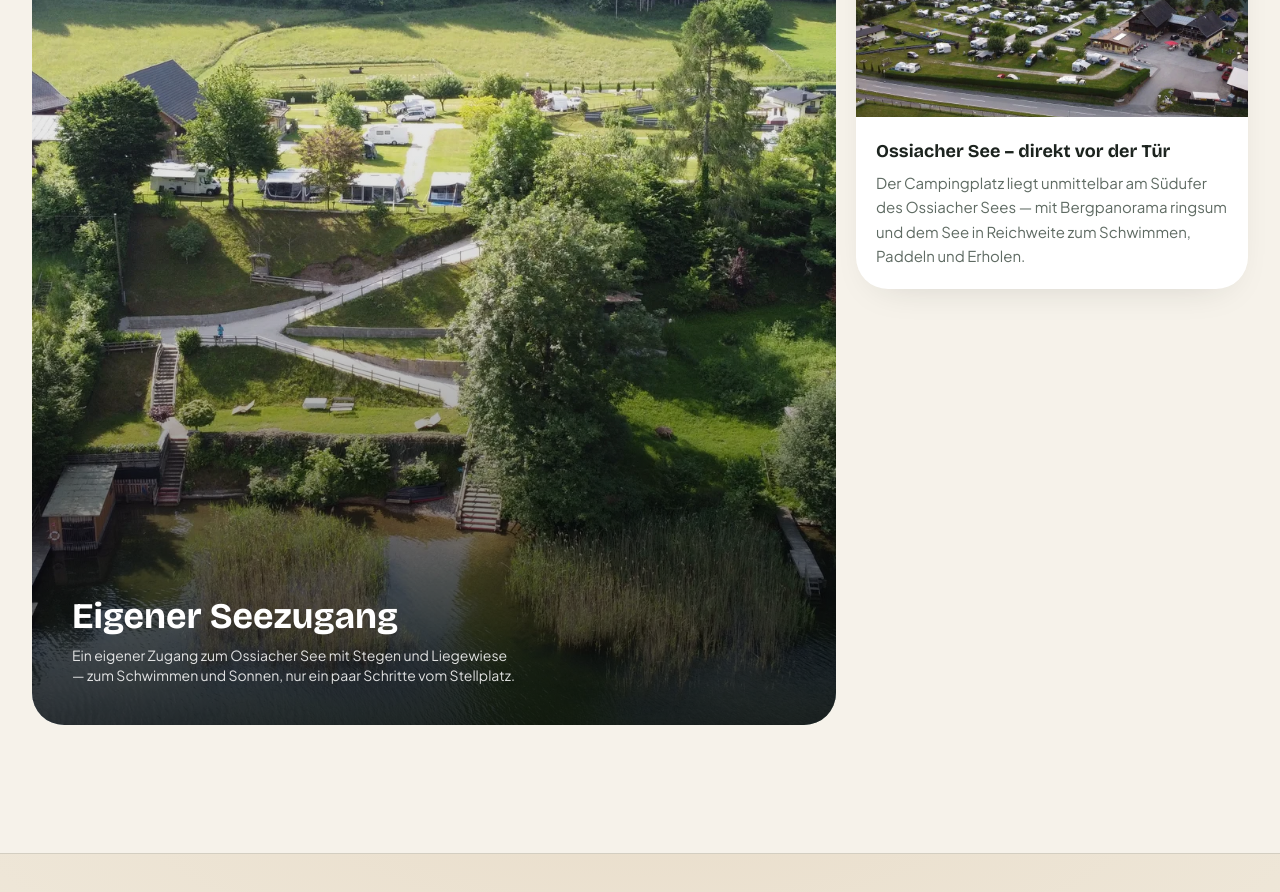
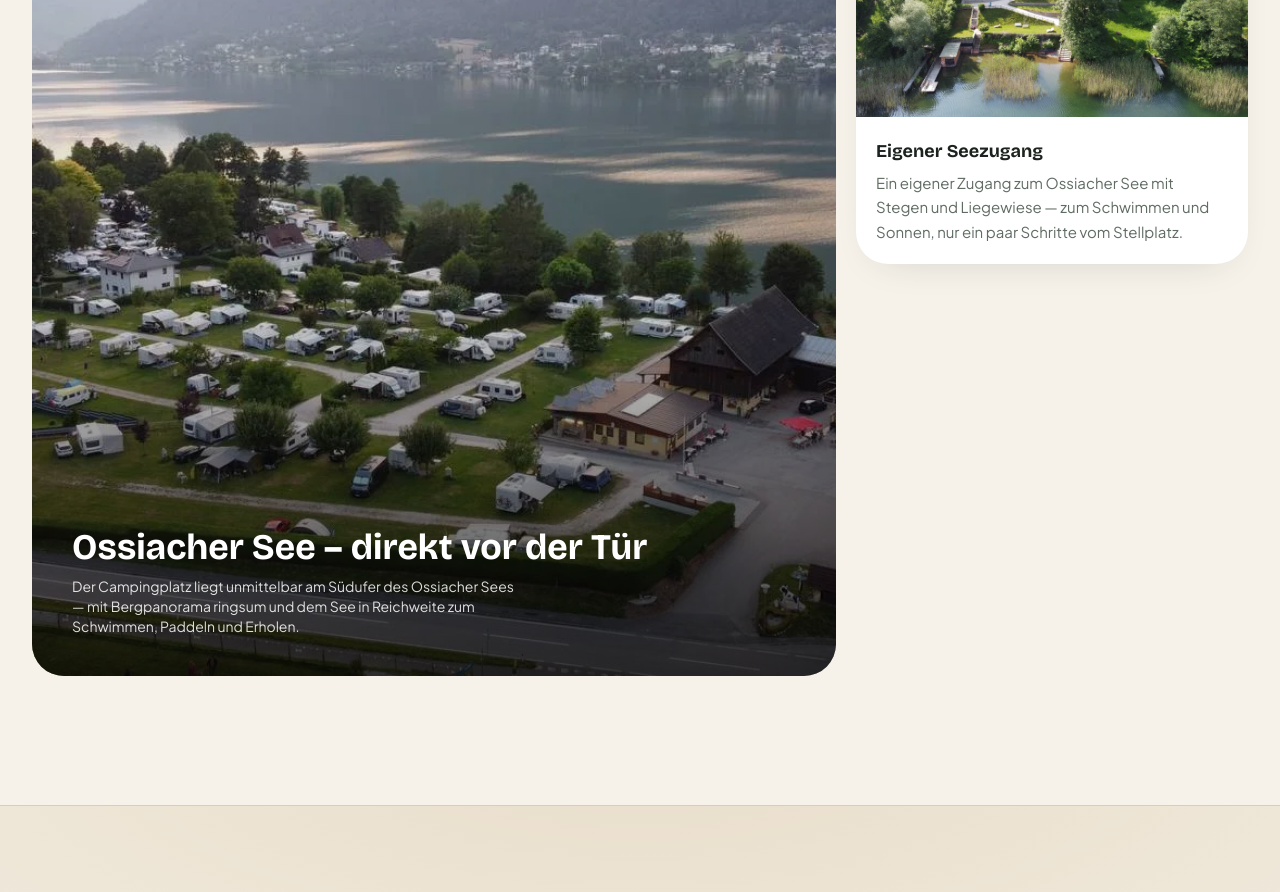
Before and after one commit to Lellino-Elias/camping-ploerz-camping-demo, a Next.js app: page / in a window 1280 px wide. Shown: the part 2280-3172 px from the top of the page. Built offline with nearby package versions, Linux system fonts and the light colour scheme.

Commit message:
camping-ploerz — campsite demo 2026-06-14 16:10:53

```diff
--- a/src/components/sections/Aktivitaeten.tsx
+++ b/src/components/sections/Aktivitaeten.tsx
@@ -72,7 +72,7 @@
         {/* Desktop: GSAP scroll-driven horizontal (section pinned). Mobile/tablet: native swipe. */}
         <div
           ref={trackRef}
-          className="no-scrollbar flex snap-x snap-mandatory gap-5 overflow-x-auto px-5 pb-4 md:px-8 lg:w-max lg:snap-none lg:overflow-visible lg:pb-0 lg:will-change-transform"
+          className="no-scrollbar flex snap-x snap-mandatory gap-5 overflow-x-auto px-5 pb-4 md:px-8 lg:mx-auto lg:w-max lg:snap-none lg:overflow-visible lg:pb-0 lg:will-change-transform"
         >
           {items.map((a) => (
             <article
--- a/src/content/campsites/camping-ploerz.ts
+++ b/src/content/campsites/camping-ploerz.ts
@@ -72,14 +72,14 @@
       "Direkt am Südufer gelegen, mit eigenem Seezugang und Liegewiese am Wasser — hier ist der See immer nur ein paar Schritte entfernt.",
     features: [
       {
+        title: "Ossiacher See – direkt vor der Tür",
+        text: "Der Campingplatz liegt unmittelbar am Südufer des Ossiacher Sees — mit Bergpanorama ringsum und dem See in Reichweite zum Schwimmen, Paddeln und Erholen.",
+        image: { src: `${IMG}/campingplatz-seelage.webp`, alt: "Luftaufnahme von Seecamping Plörz am Ossiacher See mit Bergen im Hintergrund" },
+      },
+      {
         title: "Eigener Seezugang",
         text: "Ein eigener Zugang zum Ossiacher See mit Stegen und Liegewiese — zum Schwimmen und Sonnen, nur ein paar Schritte vom Stellplatz.",
         image: { src: `${IMG}/seezugang-stege.webp`, alt: "Seeufer mit Stegen und Liegewiese am Ossiacher See" },
-      },
-      {
-        title: "Ossiacher See – direkt vor der Tür",
-        text: "Der Campingplatz liegt unmittelbar am Südufer des Ossiacher Sees — mit Bergpanorama ringsum und dem See in Reichweite zum Schwimmen, Paddeln und Erholen.",
-        image: { src: `${IMG}/campingplatz-seelage.webp`, alt: "Luftaufnahme von Seecamping Plörz am Ossiacher See mit Bergen im Hintergrund" },
       },
     ],
   },
```
